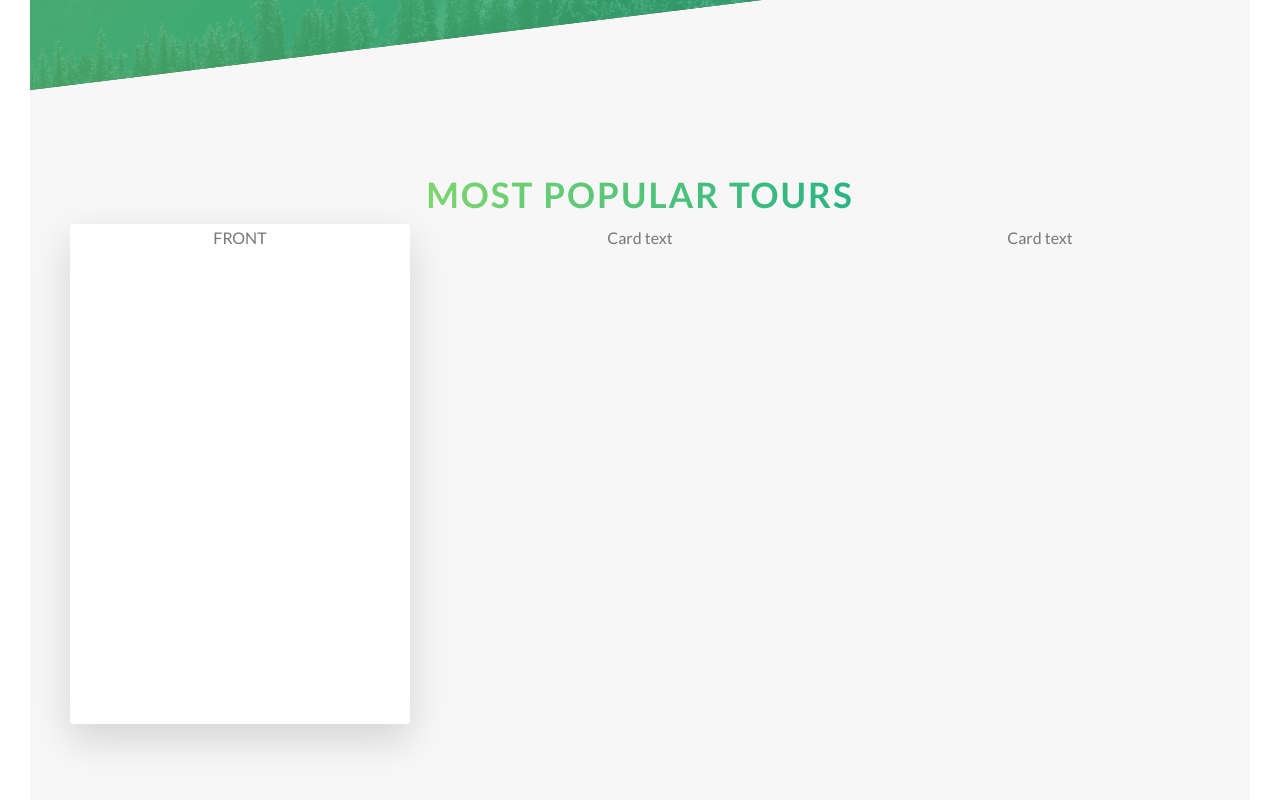
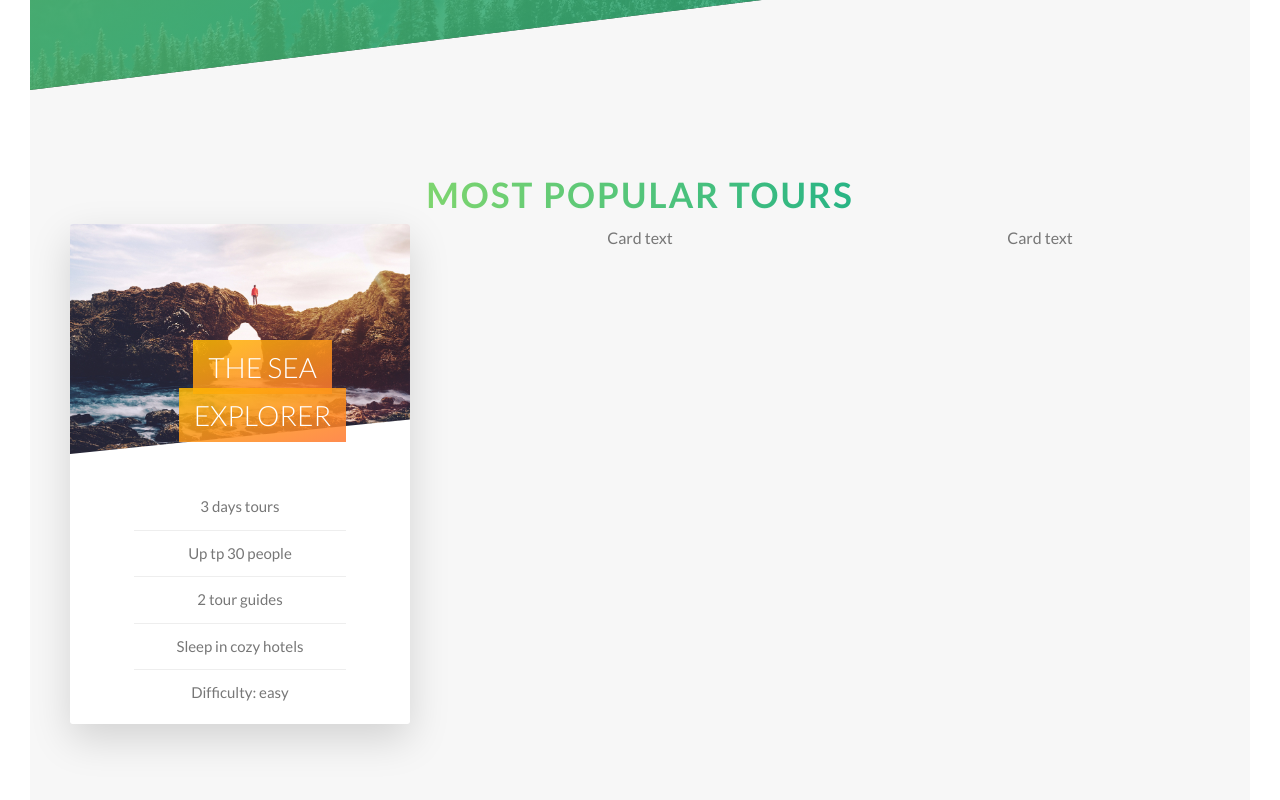
Before and after one commit to OuiPTN/udemy-css-and-sass, a website: page Natours/index.html in a window 1280 px wide. Shown: the part 2184-2984 px from the top of the page. Drawn offline with Linux system fonts and the light colour scheme.

Commit message:
Section 5, Lecture 40

```diff
--- a/Natours/index.html
+++ b/Natours/index.html
@@ -102,7 +102,21 @@
                         <div class="col-1-of-3">
                             <div class="card">
                                 <div class="card__side card__side--front">
-                                    FRONT
+                                    <div class="card__picture card__picture--1">
+                                        &nbsp;
+                                    </div>
+                                    <h4 class="card__heading">
+                                        <span class="card__heading-span card__heading-span--1">The Sea Explorer</span>
+                                    </h4>
+                                    <div class="card__details">
+                                        <ul>
+                                            <li>3 days tours</li>
+                                            <li>Up tp 30 people</li>
+                                            <li>2 tour guides</li>
+                                            <li>Sleep in cozy hotels</li>
+                                            <li>Difficulty: easy</li>
+                                        </ul>
+                                    </div>
                                 </div>
                                 <div class="card__side card__side--back card__side--back-1">
                                     BACK
--- a/Natours/sass/abstracts/_variables.scss
+++ b/Natours/sass/abstracts/_variables.scss
@@ -12,6 +12,8 @@ $color-secondary-light: #ffb900;
 $color-secondary-dark: #ff7730;
 
 $color-grey-light-1: #f7f7f7;
+$color-grey-light-2: #eee;
+
 
 $color-grey-dark: #777;
 $color-white: #fff;
--- a/Natours/sass/components/_card.scss
+++ b/Natours/sass/components/_card.scss
@@ -13,6 +13,7 @@
         width: 100%;
         backface-visibility: hidden;
         border-radius: 3px;
+        overflow: hidden;
         box-shadow: 0 1.5rem 4rem rgba($color-black, .15);
 
         &--front {
@@ -35,4 +36,66 @@
     &:hover &__side--back {
         transform: rotateY(0);
     }
+
+    &__picture {
+        background-size: cover;
+        height: 23rem;
+        background-blend-mode: screen;
+        -webkit-clip-path: polygon(0 0, 100% 0, 100% 85%, 0 100%);
+        clip-path: polygon(0 0, 100% 0, 100% 85%, 0 100%);
+
+        &--1 {
+            background-image: url(../img/nat-5.jpg)
+        }
+
+        &--2 {
+            background-image: url(../img/nat-5.jpg)
+        }
+
+        &--3 {
+            background-image: url(../img/nat-5.jpg)
+        }
+    }
+
+    &__heading {
+        font-size: 2.8rem;
+        font-weight: 300;
+        text-transform: uppercase;
+        color: $color-white;
+        position: absolute;
+        top: 12rem;
+        right: 2rem;
+        width: 75%;
+    }
+
+    &__heading-span {
+        padding: 1rem 1.5rem;
+        --webkit-box-decoration-break: clone;
+        box-decoration-break: clone;
+
+        &--1 {
+            background-image: linear-gradient(to right bottom,
+            rgba($color-secondary-light, .85),
+            rgba($color-secondary-dark, .85));
+        }
+    }
+
+    &__details {
+        padding: 3rem;
+        width: 80%;
+        margin: 0 auto;
+
+        ul {
+            list-style: none;
+            li {
+                text-align: center;
+                font-size: 1.5rem;
+                padding: 1rem;
+
+                &:not(:last-child) {
+                    border-bottom: 1px solid $color-grey-light-2;
+                }
+            }
+        }
+    }
 }
--- a/Natours/sass/layout/_header.scss
+++ b/Natours/sass/layout/_header.scss
@@ -8,6 +8,7 @@
     background-size: cover;
     background-position: top;
     position: relative;
+    -webkit-clip-path: polygon(0 0, 100% 0, 100% 75vh, 0 100%);
     clip-path: polygon(0 0, 100% 0, 100% 75vh, 0 100%);
 
     &__logo-box {
```
Also changed, not shown: Natours/css/style.css.
